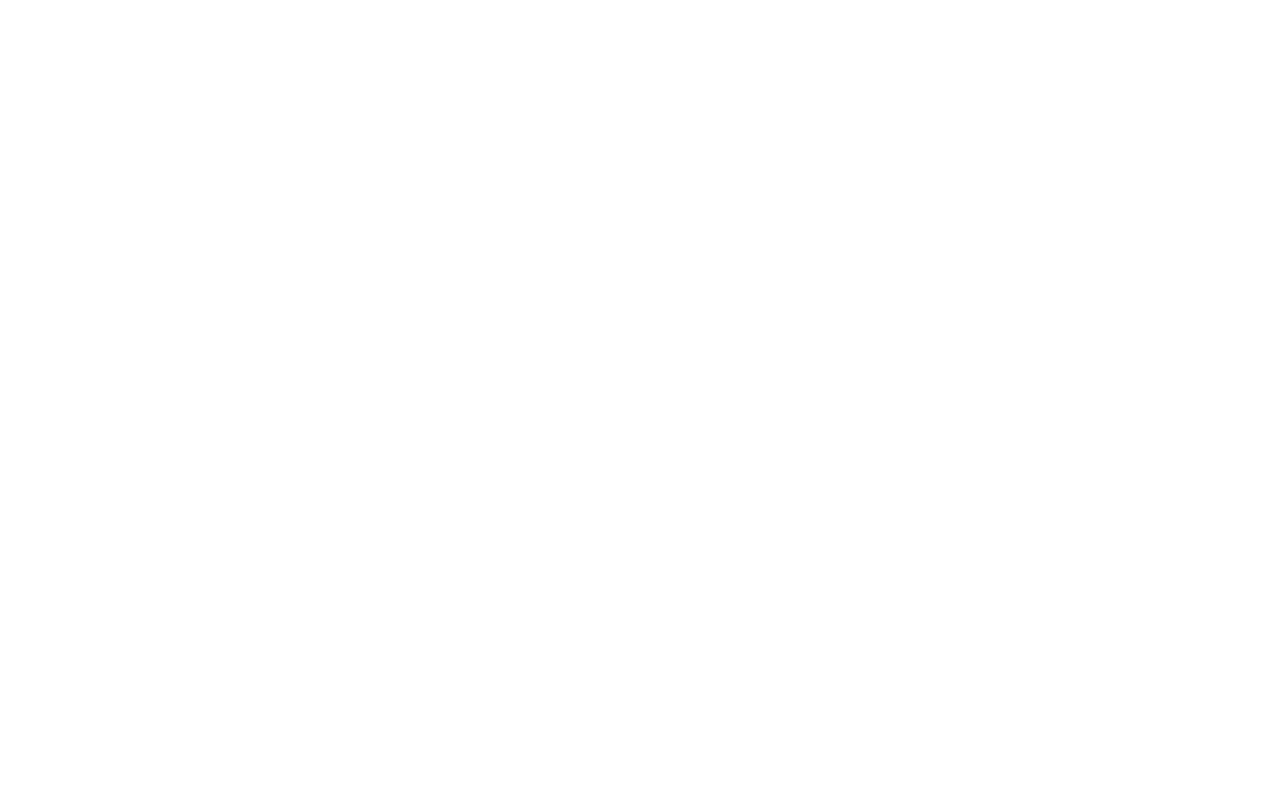
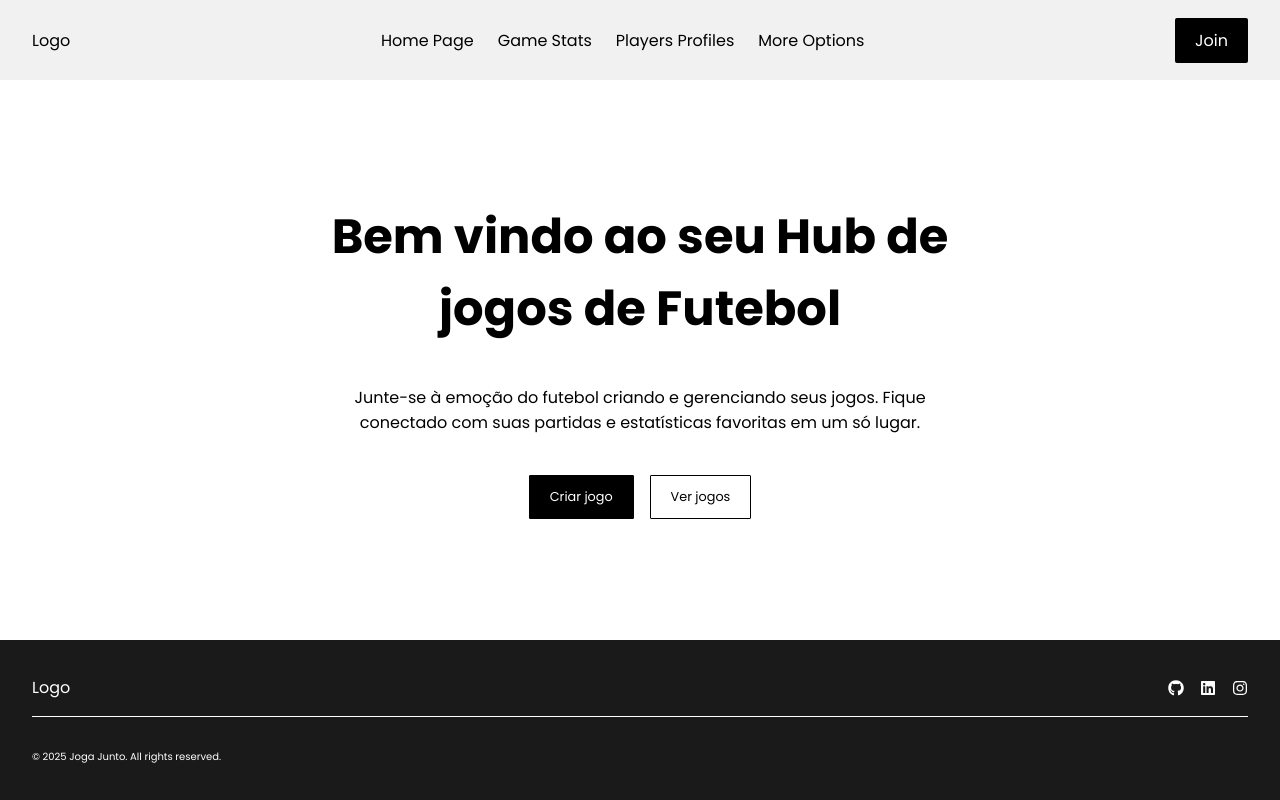
Before and after one commit to viniciusleitef/JogaJunto, a React (Vite) app in the folder frontPelada/: page /hub in a window 1280 px wide. Before the commit this address had no page. Built offline with nearby package versions, Linux system fonts and the light colour scheme.

Commit message:
add hub page

```diff
--- a/frontPelada/src/Router.tsx
+++ b/frontPelada/src/Router.tsx
@@ -1,10 +1,12 @@
 import { Routes, Route } from 'react-router';
 import { Home } from './pages/Home/index.tsx';
+import { Hub } from './pages/Hub/index.tsx';
 
 export function Router() {
   return (
     <Routes>
       <Route path="/" element={<Home />} />
+      <Route path="/hub" element={<Hub />}/>
     </Routes>
   );
 }
--- /dev/null
+++ b/frontPelada/src/pages/Hub/index.tsx
@@ -0,0 +1,26 @@
+import { Button } from '../../components/Button';
+import { Footer } from '../../components/Footer';
+import { Header } from '../../components/Header';
+import { HeroSection } from './styles';
+
+export function Hub() {
+  return (
+    <>
+      <Header />
+      <HeroSection>
+        <div className="centralizer">
+          <h1>Bem vindo ao seu Hub de jogos de Futebol</h1>
+          <p>
+            Junte-se à emoção do futebol criando e gerenciando seus jogos. Fique
+            conectado com suas partidas e estatísticas favoritas em um só lugar.
+          </p>
+          <div className="buttonsBox">
+            <Button color="white" backgroundColor='black'>Criar jogo</Button>
+            <Button color='black'>Ver jogos</Button>
+          </div>
+        </div>
+      </HeroSection>
+      <Footer />
+    </>
+  );
+}
--- /dev/null
+++ b/frontPelada/src/pages/Hub/styles.ts
@@ -0,0 +1,49 @@
+import styled from "styled-components";
+
+export const HeroSection = styled.section`
+    width: 100%;
+    display: flex;
+    align-items: center;
+    justify-content: center;
+
+    .centralizer{
+        width: 100%;
+        height: calc(100vh - var(--header-height) - var(--footer-height));
+        max-width: var(--max-width);
+        margin: 0 auto;
+        padding: 0 2rem;
+
+        display: flex;
+        justify-content: center;
+        align-items: center;
+        flex-direction: column;
+        gap: 2.5rem;
+
+        &>h1{
+            max-width: 40rem;
+            text-align: center;
+            font-size: 3rem;
+        }
+
+        &>p{
+            text-align: center;
+            max-width: 40rem;
+        }
+
+        @media(max-width: 500px){
+            &>h1{
+                font-size: 2rem;
+            }
+        }
+
+    }
+
+    .buttonsBox{
+        display: flex;
+        justify-content: center;
+        align-items: center;
+
+        width: 100%;
+        gap: 1rem;
+    }
+`
```
